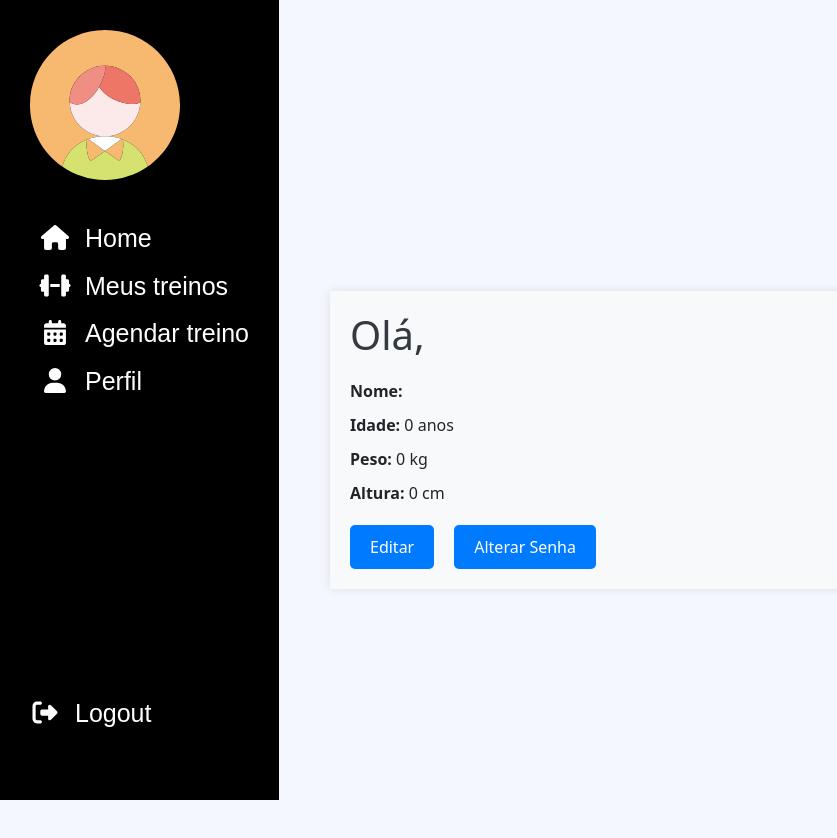
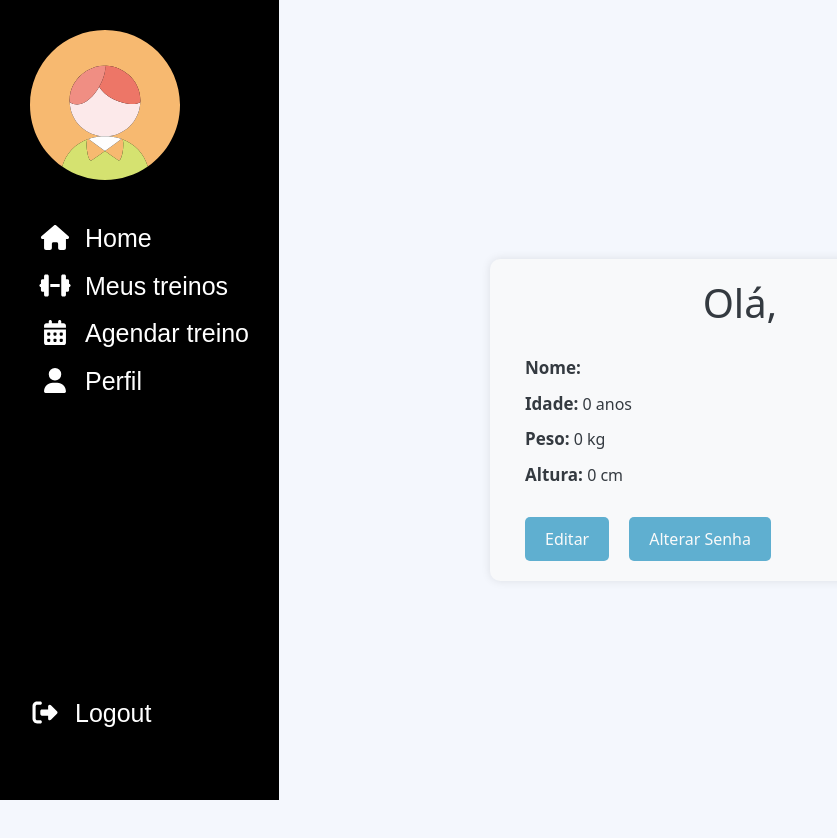
Before and after one commit to TH-Miranda/GymFlow, a React (Create React App) app in the folder frontend/: page /userProfile in a window 1280 px wide. Shown: the whole page, without its empty margins (0-837 px from the left). Built offline with nearby package versions, Linux system fonts and the light colour scheme; no server answers.

Commit message:
style: change the style of perfil page

```diff
--- a/frontend/src/pages/Profile/index.js
+++ b/frontend/src/pages/Profile/index.js
@@ -192,10 +192,10 @@ const UserProfilePage = () => {
       </div>
 
       {/* Conteúdo principal */}
-      <div style={{ flex: 1, padding: '20px' }}>
+      <div className='mx-auto' style={{ flex: 1, paddingLeft: '200px'}}>
         <div className="page-container">
           <div className="content-container">
-            <h1>{`Olá, ${userData.firstName}`}</h1>
+            <h1 >{`Olá, ${userData.firstName}`}</h1>
             <div className="user-info">
               <p><strong>Nome:</strong> {isEditing ? <input type="text" name="firstName" value={userData.firstName} onChange={(e) => setUserData({ ...userData, firstName: e.target.value })} /> : userData.firstName} {isEditing ? <input type="text" name="lastName" value={userData.lastName} onChange={(e) => setUserData({ ...userData, lastName: e.target.value })} /> : userData.lastName}</p>
               <p><strong>Idade:</strong> {isEditing ? <input type="number" name="age" value={userData.age} onChange={(e) => setUserData({ ...userData, age: e.target.value })} /> : userData.age} anos</p>
--- a/frontend/src/pages/Profile/style.css
+++ b/frontend/src/pages/Profile/style.css
@@ -13,10 +13,16 @@
     background-color: #fff;
     padding: 20px;
     box-shadow: 0 0 10px rgba(0, 0, 0, 0.1);
+    display: flex;
+    flex-direction: column;
+    justify-content: center;
+    align-items: center;
   }
 
   h1, h2 {
     color: #333;
+    display: inline-block;
+    max-width: 350px;
   }
 
   .user-info {
@@ -51,6 +57,8 @@
     background-color: #f8f9fa;
     padding: 20px;
     box-shadow: 0 0 10px rgba(0, 0, 0, 0.1);
+    max-width: 500px;
+    border-radius: 10px;
   }
 
   h1, h2 {
@@ -59,10 +67,18 @@
 
   .user-info {
     margin-top: 20px;
+    margin-left: 15px;
+    align-self: flex-start;
   }
 
   .user-info p {
     margin-bottom: 10px;
+    color: #343a40;
+    font-size: 16px;
+  }
+
+  .user-info strong {
+    font-size: 17px;
   }
 
   .favorite-gyms {
@@ -80,10 +96,19 @@
 
   .edit-buttons {
     margin-top: 20px;
+    margin-left: 15px;
+    align-self: flex-start;
   }
 
   .edit-buttons button {
     margin-right: 10px;
+    background-color: #5fafd0;
+    color: #f9fafa
+  }
+
+  .change-password-form button {
+    background-color: #5fafd0;
+    color: #f9fafa
   }
 
   .change-password-form {
@@ -102,17 +127,20 @@
   }
 
   .change-password-form button {
-    background-color: #007bff;
-    color: #fff;
+    background-color: #5fafd0;
+    color: #f9fafa;
     padding: 8px 16px;
     border: none;
     cursor: pointer;
   }
 
-  .change-password-form
-    .change-password-form button:hover {
-        background-color: #0069d9;
-    }
+  .change-password-form button:hover {
+    background-color: #0069d9;
+  }
+
+  button:hover {
+    background-color: #0069d9;
+  }
 
     /* UserProfilePage.css */
 
@@ -133,11 +161,14 @@
 
   .change-password-form {
     margin-top: 20px;
+    margin-left: 0px;
   }
 
   .change-password-form label {
     display: block;
     margin-bottom: 10px;
+    color: #343a40;
+    font-size: 17px;
   }
 
   .change-password-form input {
@@ -145,12 +176,12 @@
     padding: 8px;
     margin-bottom: 10px;
     border: 1px solid #ced4da;
-    border-radius: 4px;
+    border-radius: 5px;
   }
 
   .change-password-form button {
-    background-color: #007bff;
-    color: #fff;
+    background-color: #5fafd0;
+    color: #f9fafa;
     padding: 8px 16px;
     border: none;
     border-radius: 4px;
```
